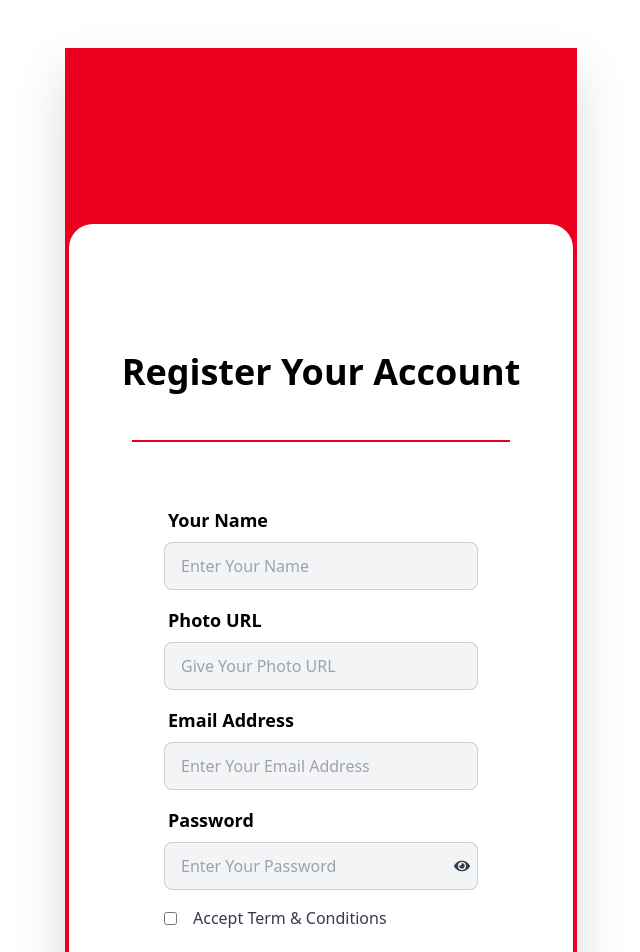
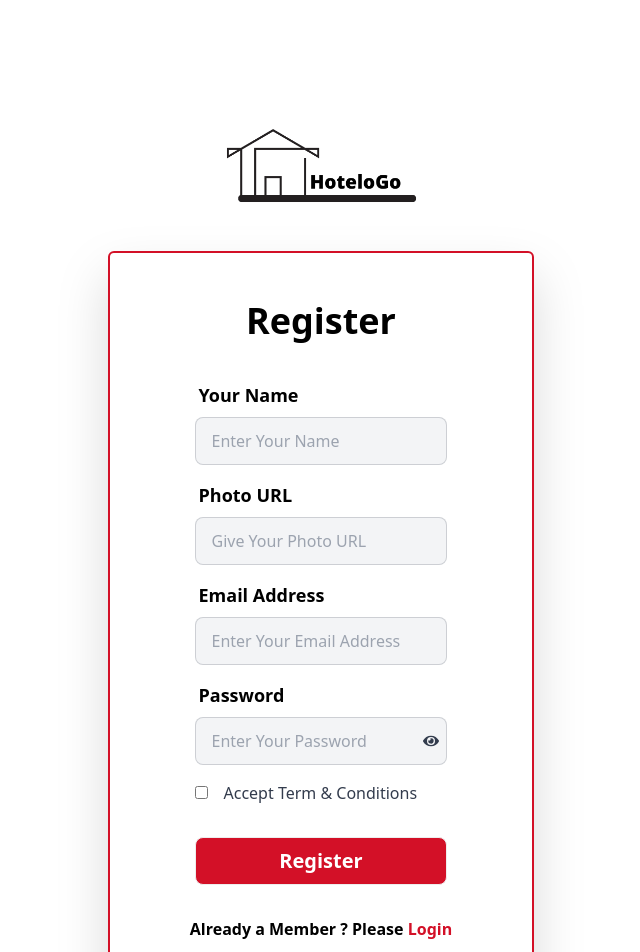
Before and after one commit to mdnoble1/hotelogo-client, a React (Vite) app: page /register in a window 1280 px wide. Shown: the top 952 px of the page, without its empty margins (319-959 px from the left). Built offline with nearby package versions, Linux system fonts and the light colour scheme; no server answers.

Commit message:
added styles on register page

```diff
--- a/src/components/layout/Navbar.jsx
+++ b/src/components/layout/Navbar.jsx
@@ -40,7 +40,9 @@ const Navbar = () => {
         </label>
       </div>
       <div className="flex-1">
-        <img className="w-28 lg:w-48" src={logo} alt="logo" />
+        <NavLink to={"/"}>
+          <img className="w-28 lg:w-48" src={logo} alt="logo" />
+        </NavLink>
       </div>
       <div className="flex-none hidden lg:block">
         <ul className="menu menu-horizontal">
@@ -112,11 +114,9 @@ const Navbar = () => {
                   <p className="font-semibold text-black text-lg">
                     Please{" "}
                     <NavLink to="/login" className="text-[#D31027]">
-                    <button
-                      className="btn btn-sm btn-outline text-[#D31027] ml-2"
-                    >
-                      Login
-                    </button>
+                      <button className="btn btn-sm btn-outline text-[#D31027] ml-2">
+                        Login
+                      </button>
                     </NavLink>
                   </p>
                 </div>
--- a/src/page/Login.jsx
+++ b/src/page/Login.jsx
@@ -67,12 +67,14 @@ const Login = () => {
   return (
     <div className="my-12 lg:mt-32">
       <div className="flex justify-center items-baseline">
-        <img className="w-48 mb-10 lg:mb-0" src={logo} alt="" />
+        <NavLink to={"/"}>
+          <img className="w-48 mb-10 lg:mb-0" src={logo} alt="" />
+        </NavLink>
       </div>
       <div className="lg:pb-12 drop-shadow-2xl">
         <div className="w-11/12 lg:w-1/3 mx-auto border-2 border-[#D31027] rounded-md lg:mt-12">
           <div className="py-12 bg-white rounded-md">
-            <h2 className="font-bold text-3xl text-black text-center">Login</h2>
+            <h2 className="font-bold text-4xl text-black text-center">Login</h2>
             <form onSubmit={handleLogin} className="card-body lg:w-3/4 mx-auto">
               <div className="form-control">
                 <label className="label">
--- a/src/page/Register.jsx
+++ b/src/page/Register.jsx
@@ -1,9 +1,10 @@
 import { useState } from "react";
 import { NavLink, useNavigate } from "react-router-dom";
 import { FaEye, FaEyeSlash } from "react-icons/fa";
-import Swal from 'sweetalert2'
+import Swal from "sweetalert2";
 import { updateProfile } from "firebase/auth";
 import UseAuth from "../hooks/UseAuth";
+import logo from "../assets/images/logo1.png";
 
 const Register = () => {
   const { createUser } = UseAuth();
@@ -23,32 +24,31 @@ const Register = () => {
 
     if (password.length < 6) {
       Swal.fire({
-        title: 'Error!',
+        title: "Error!",
         text: "Password Must Contain 6 Characters",
-        icon: 'error',
-        confirmButtonText: "Let's Try Agin"
-      })
+        icon: "error",
+        confirmButtonText: "Let's Try Agin",
+      });
       return;
     } else if (!/[A-Z]/.test(password)) {
       Swal.fire({
-        title: 'Error!',
+        title: "Error!",
         text: "Password Must Contain an Uppercase",
-        icon: 'error',
-        confirmButtonText: "Let's Try Agin"
-      })
+        icon: "error",
+        confirmButtonText: "Let's Try Agin",
+      });
       return;
     } else if (!/.*[!@#$%^&*()_+{}[\]:;<>,.?~\\-].*/.test(password)) {
       Swal.fire({
-        title: 'Error!',
+        title: "Error!",
         text: "Password Must Contain a Special Character",
-        icon: 'error',
-        confirmButtonText: "Let's Try Agin"
-      })
+        icon: "error",
+        confirmButtonText: "Let's Try Agin",
+      });
       return;
     }
 
     // create user in firebase
-
 
     createUser(email, password)
       .then((result) => {
@@ -68,14 +68,22 @@ const Register = () => {
   };
 
   return (
+    <div className="my-12 lg:mt-32">
+      <div className="flex justify-center items-baseline">
+        <NavLink to={"/"}>
+          <img className="w-48 mb-10 lg:mb-0" src={logo} alt="" />
+        </NavLink>
+      </div>
       <div className="lg:pb-12 drop-shadow-2xl">
-        <div className="lg:w-2/5 bg-[#ea001e] mx-auto pt-16 lg:pt-32 lg:p-1 lg:rounded-b-md lg:mt-12">
-      <div className="py-12 lg:py-32 bg-white rounded-t-3xl rounded-b-sm lg:mt-12">
-        <h2 className="font-semibold text-4xl text-black text-center mb-12">
-          Register Your Account
+        <div className="w-11/12 lg:w-1/3 mx-auto border-2 border-[#D31027] rounded-md lg:mt-12">
+          <div className="py-12 bg-white rounded-md">
+            <h2 className="font-semibold text-4xl text-black text-center">
+              Register
             </h2>
-        <div className="border border-[#ea001e] w-11/12 lg:w-3/4 mx-auto mb-6"></div>
-        <form onSubmit={handleRegister} className="card-body lg:w-3/4 mx-auto">
+            <form
+              onSubmit={handleRegister}
+              className="card-body lg:w-3/4 mx-auto"
+            >
               <div className="form-control">
                 <label className="label">
                   <span className="label-text font-semibold text-lg text-black">
@@ -145,7 +153,7 @@ const Register = () => {
                 <p>Accept Term & Conditions</p>
               </div>
               <div className="form-control mt-6">
-            <button className="btn rounded-lg font-semibold text-xl normal-case text-white bg-[#ea001e] hover:bg-red-400 hover:text-black">
+                <button className="btn rounded-lg font-semibold text-xl normal-case text-white bg-[#D31027] hover:bg-red-400 hover:text-black">
                   Register
                 </button>
               </div>
@@ -153,10 +161,11 @@ const Register = () => {
             <div>
               <p className="font-semibold text-black text-center">
                 Already a Member ? Please{" "}
-            <NavLink to="/login" className="text-[#ea001e]">
+                <NavLink to="/login" className="text-[#D31027]">
                   Login
                 </NavLink>
               </p>
+            </div>
           </div>
         </div>
       </div>
```
Lines whose indentation alone changed are shown as unchanged.
